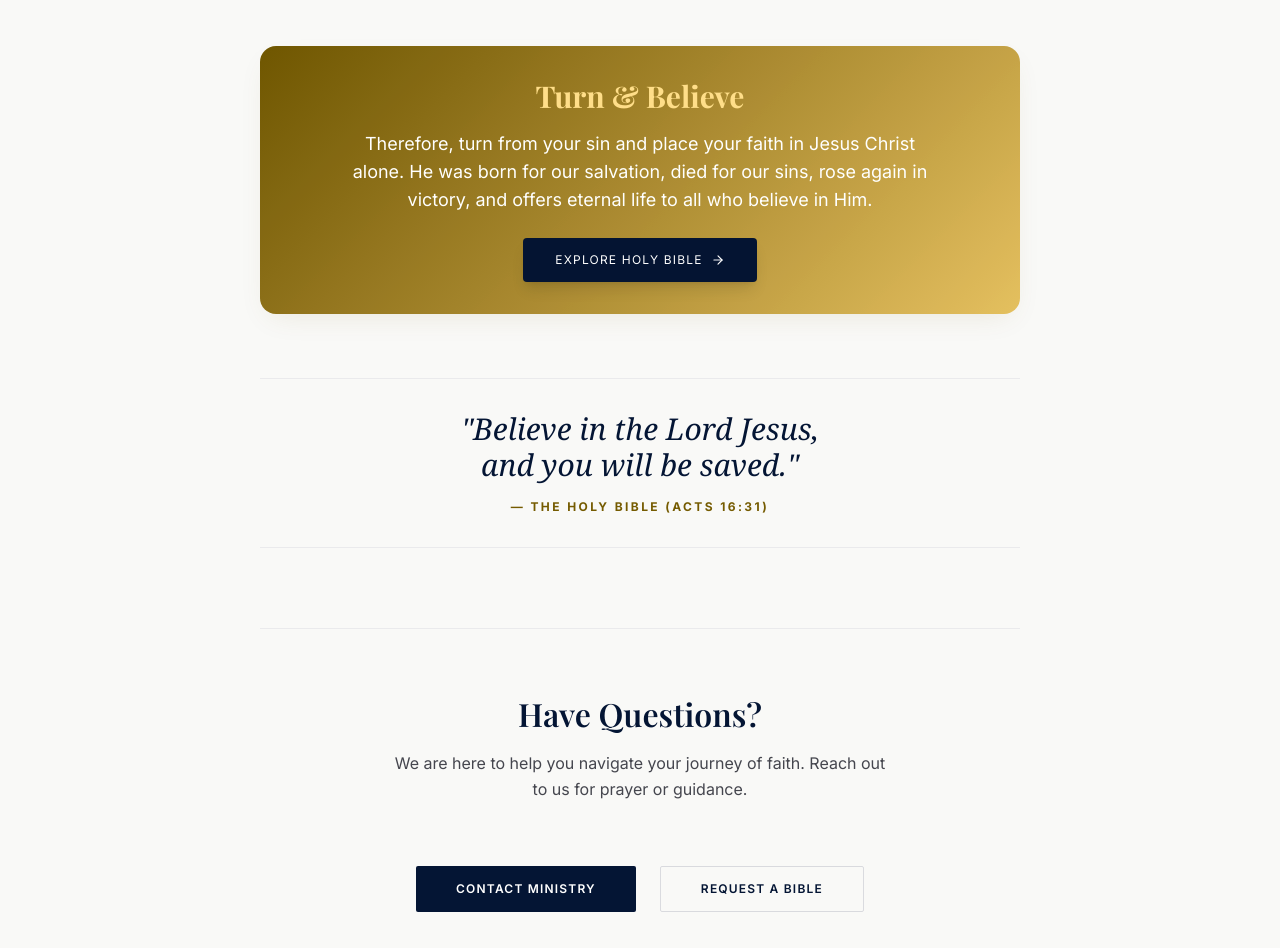
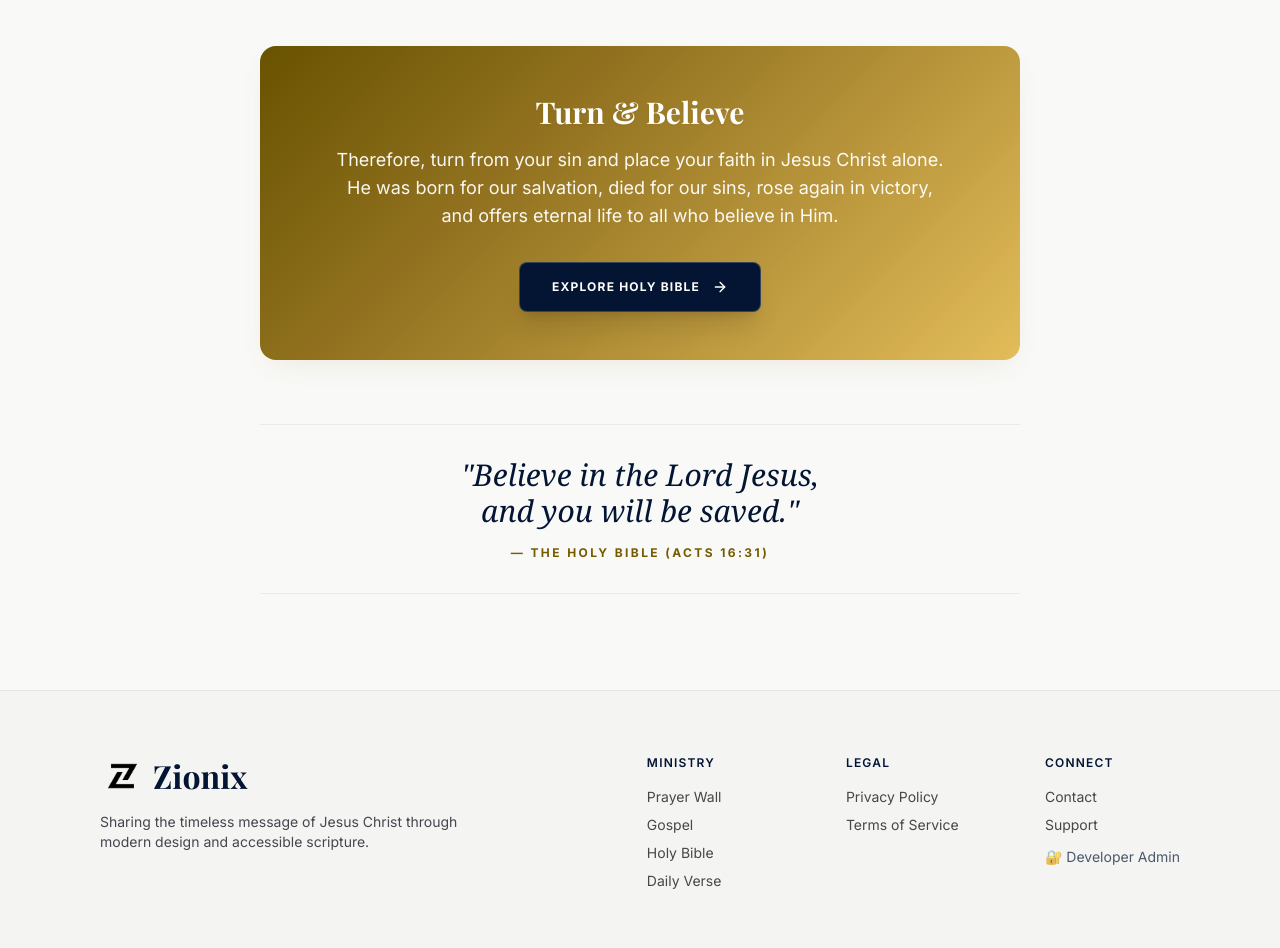
Before and after one commit to Dinesh-babu-19/Zionix, a React (Vite) app in the folder frontend/: page /gospel in a window 1280 px wide. Shown: the part 2164-3112 px from the top of the page. Built offline with nearby package versions, Linux system fonts and the light colour scheme; a web font is replaced by a local one.

Commit message:
fix(gospel): Remove Have Questions section and enhance Explore Holy Bible button

```diff
--- a/frontend/src/pages/GospelClarity.jsx
+++ b/frontend/src/pages/GospelClarity.jsx
@@ -196,21 +196,23 @@ export default function GospelClarity() {
           {/* Section 7: Call to Faith */}
           <motion.section
             variants={itemVariants}
-            className="bg-gradient-divine text-white p-8 rounded-2xl shadow-divine text-center relative overflow-hidden"
+            className="bg-gradient-divine text-white p-8 md:p-12 rounded-2xl shadow-divine text-center relative overflow-hidden group"
           >
-            <div className="absolute inset-0 bg-black/5 mix-blend-overlay"></div>
-            <h2 className="font-headline-md text-2xl md:text-3xl text-secondary-fixed font-bold mb-4">
-              Turn & Believe
-            </h2>
-            <p className="font-body-lg text-base md:text-lg leading-relaxed mb-6 max-w-[600px] mx-auto">
-              Therefore, turn from your sin and place your faith in Jesus Christ alone. He was born for our salvation, died for our sins, rose again in victory, and offers eternal life to all who believe in Him.
-            </p>
-            <div className="flex justify-center gap-4">
+            <div className="absolute inset-0 bg-black/10 mix-blend-overlay pointer-events-none"></div>
+            <div className="relative z-10 flex flex-col items-center">
+              <h2 className="font-headline-md text-2xl md:text-3xl text-white font-bold mb-4 drop-shadow-sm">
+                Turn & Believe
+              </h2>
+              <p className="font-body-lg text-base md:text-lg leading-relaxed mb-8 max-w-[620px] mx-auto text-white/95">
+                Therefore, turn from your sin and place your faith in Jesus Christ alone. He was born for our salvation, died for our sins, rose again in victory, and offers eternal life to all who believe in Him.
+              </p>
               <Link
                 to="/bible"
-                className="bg-primary text-white font-label-caps text-xs px-8 py-3.5 uppercase tracking-widest rounded-lg hover:bg-primary-container transition-all active:scale-95 shadow-lg flex items-center gap-2"
+                onClick={() => window.scrollTo(0, 0)}
+                className="inline-flex items-center justify-center gap-3 bg-[#041534] hover:bg-[#0a2352] text-white font-bold px-8 py-4 rounded-xl shadow-xl hover:shadow-2xl hover:scale-105 active:scale-95 transition-all duration-300 cursor-pointer font-label-caps text-xs uppercase tracking-widest border border-white/20"
               >
-                Explore Holy Bible <ArrowRight size={14} />
+                <span>Explore Holy Bible</span>
+                <ArrowRight size={16} className="transition-transform group-hover:translate-x-1" />
               </Link>
             </div>
           </motion.section>
@@ -228,22 +230,6 @@ export default function GospelClarity() {
             </cite>
           </motion.section>
         </motion.div>
-
-        {/* Bottom CTA Contact Section */}
-        <section className="mt-16 pt-16 border-t border-outline-variant/30 text-center">
-          <h3 className="font-headline-md text-headline-md text-primary mb-stack-sm font-semibold">Have Questions?</h3>
-          <p className="font-body-lg text-on-surface-variant mb-stack-lg max-w-[500px] mx-auto leading-relaxed">
-            We are here to help you navigate your journey of faith. Reach out to us for prayer or guidance.
-          </p>
-          <div className="flex flex-col sm:flex-row justify-center gap-6">
-            <button className="bg-primary text-on-primary px-10 py-4 rounded font-label-caps text-label-caps uppercase tracking-widest hover:bg-primary-container transition-all active:scale-95">
-              Contact Ministry
-            </button>
-            <button className="bg-transparent border border-outline-variant/60 text-primary px-10 py-4 rounded font-label-caps text-label-caps uppercase tracking-widest hover:bg-surface-container transition-all active:scale-95">
-              Request a Bible
-            </button>
-          </div>
-        </section>
       </div>
     </main>
   );
```
